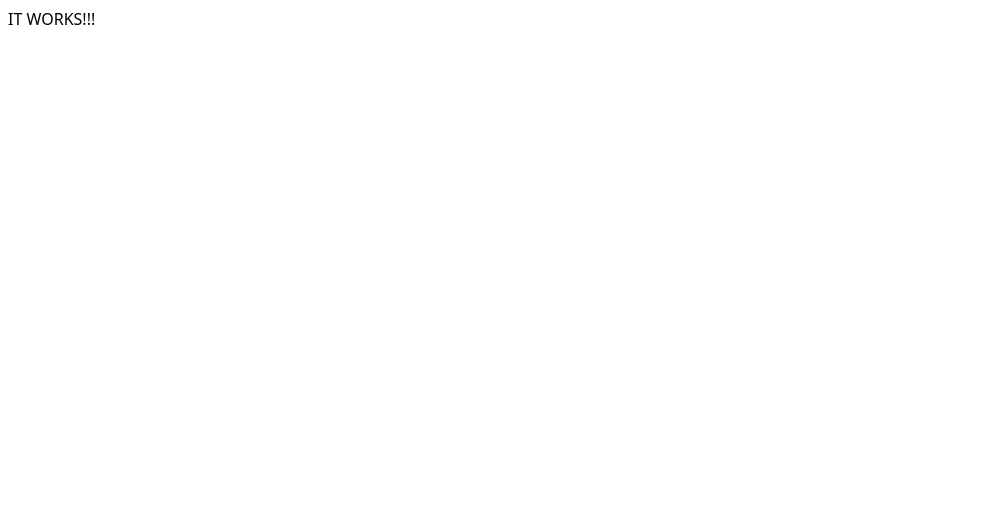
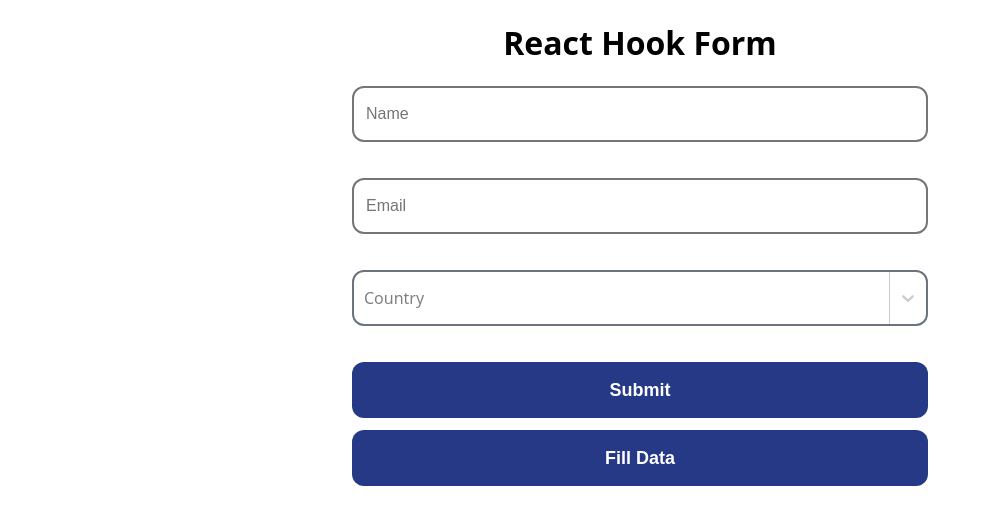
Before and after one commit to DimonKniaziev/react-hook-form-sandbox, a React (Create React App) app: page / in a window 1280 px wide. Shown: the top 524 px of the page, without its empty margins (0-983 px from the left). Built offline with nearby package versions, Linux system fonts and the light colour scheme.

Commit message:
creating-form

```diff
--- a/src/components/app/app.scss
+++ b/src/components/app/app.scss
@@ -1,3 +1,10 @@
 .app {
-    @apply font-sans;
+    @apply font-sans font-bold;
+    h1 {
+        @apply text-center;
+    }
+
+    .error-message {
+        @apply text-red-600;
+    }
 }
--- a/src/components/app/app.tsx
+++ b/src/components/app/app.tsx
@@ -1,12 +1,14 @@
 import React from 'react';
 import './app.scss'
+import ShippingForm from '../shipping-form';
 
 const App: React.FC = () => {
-  return (
-    <div className="app">
-       IT WORKS!!!
+  return(
+    <div className='app'>
+      <h1>React Hook Form</h1>
+      <ShippingForm/>
     </div>
-  );
+  )
 }
 
 export default App;
--- /dev/null
+++ b/src/components/shipping-form/index.ts
@@ -0,0 +1,3 @@
+import ShippingForm from "./shipping-form";
+
+export default ShippingForm;
--- /dev/null
+++ b/src/components/shipping-form/shipping-form.scss
@@ -0,0 +1,23 @@
+.shipping-form-container {
+    .shipping-form {
+        .form-field-container {
+            @apply w-2/3 mx-auto mt-3 h-20 max-w-xl;
+            .error-message {
+                @apply text-center mt-1;
+            }
+            .custom-select__control {
+                @apply border-solid border-2 border-gray-500 rounded-xl w-full text-base outline-none font-medium flex h-14 content-center;
+            }
+            input{
+                @apply border-solid border-2 rounded-xl w-full text-base outline-none font-medium block p-3 box-border h-14;
+            }
+        }
+    }
+    .button-container {
+        @apply w-2/3 mx-auto mt-3 max-w-xl;
+        button {
+            @apply text-lg border-none rounded-xl text-white text-center w-full font-bold block cursor-pointer p-3 box-border h-14;
+            background-color: #263986;
+        }
+    }
+}
--- /dev/null
+++ b/src/components/shipping-form/shipping-form.tsx
@@ -0,0 +1,96 @@
+import React from 'react';
+import './shipping-form.scss'
+import { useForm, SubmitHandler, Controller } from 'react-hook-form';
+import ReactSelect from 'react-select';
+import { IOption, IShippingFields } from '../../interfaces';
+
+const options: IOption[] = [
+  {value: 'germany', label: 'Germany'},
+  {value: 'england', label: 'England'},
+  {value: 'usa', label: 'USA'},
+]
+
+const ShippingForm: React.FC = () => {
+  const {
+    register,
+    handleSubmit,
+    formState: {errors},
+    reset,
+    setValue,
+    control
+  } = useForm<IShippingFields>({
+    mode: 'onChange'
+  });
+
+  const getValue = (value: string) => {
+    return value ? options.find((option) => option.value === value) : ''
+  }
+
+  const onSubmit: SubmitHandler<IShippingFields> = (data) => {
+    console.log(data);
+    reset();
+  }
+
+  return (
+    <div className="shipping-form-container">
+       <form onSubmit={handleSubmit(onSubmit)} className='shipping-form'>
+        <div className='form-field-container'>
+          <input
+            {...register('name', {
+                required: 'Name is required',
+            })}
+            placeholder='Name'
+          />
+          {errors.name && <div className='error-message'>{errors.name.message}</div>}
+        </div>
+
+        <div className='form-field-container'>
+          <input
+            {...register('email', {
+                required: 'Email is required',
+                pattern: {
+                  value: /^[\w-\.]+@([\w-]+\.)+[\w-]{2,4}$/,
+                  message: 'Email is not valid'
+                }
+            })}
+            placeholder='Email'
+          />
+          {errors.email && <div className='error-message'>{errors.email.message}</div>}
+        </div>
+
+        <Controller
+            control={control}
+            name='adress.country'
+            rules={{
+                required: 'Country is required'
+            }}
+            render={({field: {onChange, value}, fieldState: {error}}) => (
+                <div className='form-field-container'>
+                  <ReactSelect
+                      classNamePrefix='custom-select'
+                      placeholder='Country'
+                      options={options}
+                      value={getValue(value)}
+                      onChange={(newValue) => onChange((newValue as IOption).value)}
+                  />
+                  {error && <div className='error-message'>{error.message}</div>}
+                </div>
+            )}
+        />
+
+        <div className='button-container'>
+          <button type='submit'>Submit</button>
+        </div>
+       </form>
+
+       <div className='button-container'>
+          <button onClick={() => {
+            setValue('name', 'ALBERTO');
+            setValue('email', 'ALBERTO@GMAIL.COM');
+            }}>Fill Data</button>
+        </div>
+    </div>
+  );
+}
+
+export default ShippingForm;
--- /dev/null
+++ b/src/interfaces.ts
@@ -0,0 +1,17 @@
+export interface IAdress {
+    country: string;
+    city: string;
+    street: string;
+    house: string;
+}
+
+export interface IShippingFields {
+    name: string;
+    email: string;
+    adress: IAdress;
+}
+
+export interface IOption {
+    value: string;
+    label: string;
+}
```
